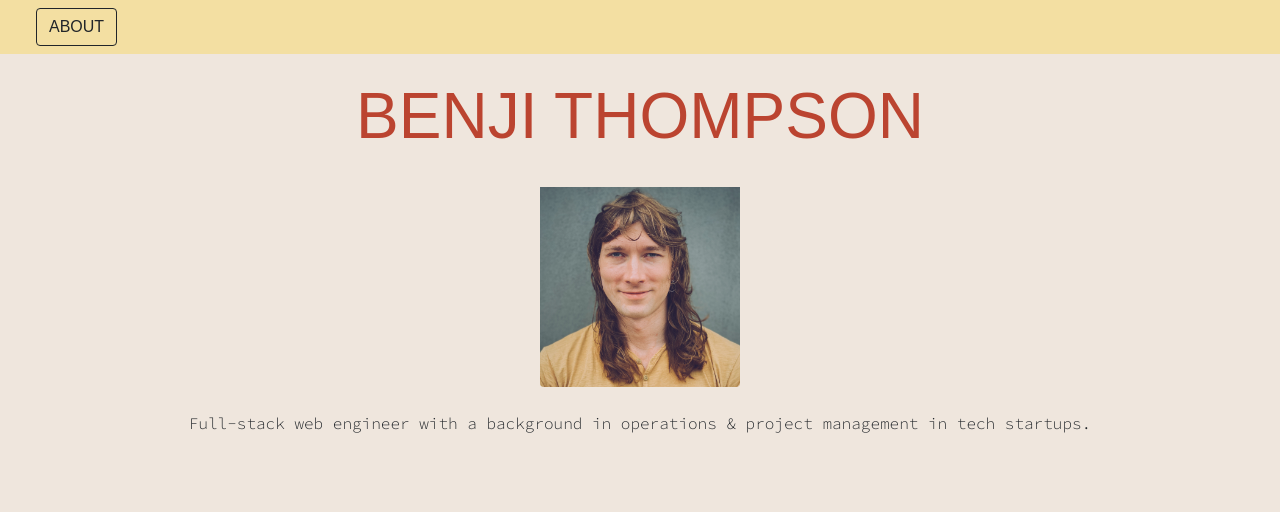
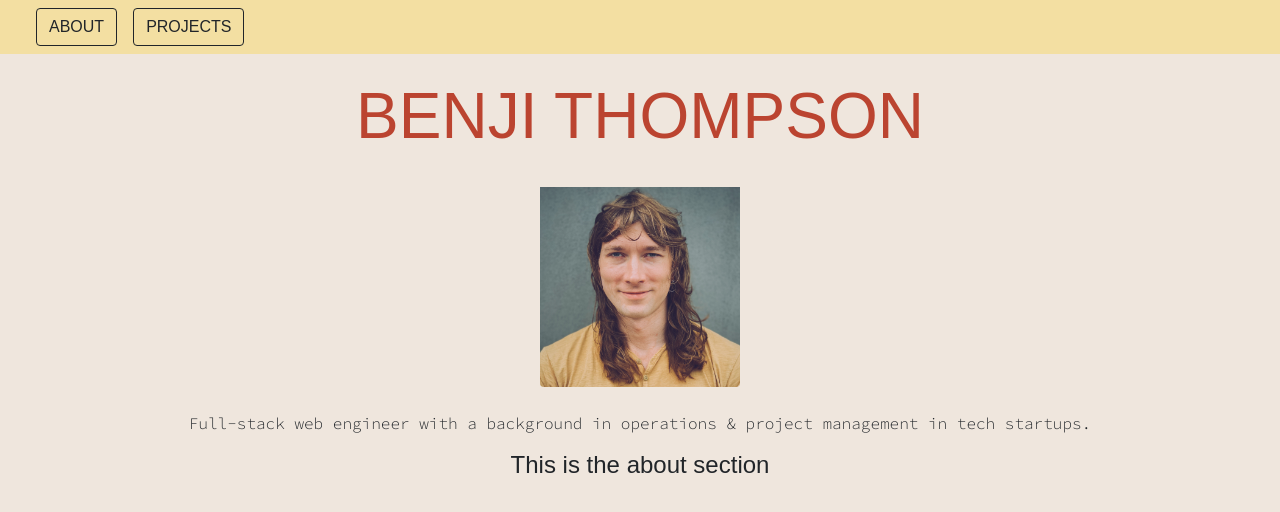
Before and after one commit to benjipt/fullstack-portfolio, a React (Create React App) app: page / in a window 1280 px wide. Shown: the top 512 px of the page. Built offline with nearby package versions, Linux system fonts and the light colour scheme; a web font is replaced by a local one.

Commit message:
created About and Projects components. buttons change state of app and display/hide each component

```diff
--- a/src/App.js
+++ b/src/App.js
@@ -1,11 +1,47 @@
 import React, { Component } from 'react'
 import Header from './components/Header'
+import About from './components/About'
+import Projects from './components/Projects'
 
 export default class App extends Component {
+  constructor(props) {
+    super(props)
+
+    this.state = {
+      showAbout: true,
+      showProjects: false
+    }
+
+    this.showAbout = this.showAbout.bind(this)
+    this.showProjects = this.showProjects.bind(this)
+  }
+
+  showAbout(event) {
+    event.preventDefault()
+    this.setState({
+      showAbout: true,
+      showProjects: false
+    })
+  }
+
+  showProjects(event) {
+    event.preventDefault()
+    this.setState({
+      showAbout: false,
+      showProjects: true
+    })
+  }
+
   render() {
     return (
       <div>
-        <Header />
+        <Header
+          showAbout={ this.showAbout }
+          showProjects={ this.showProjects } />
+
+        { this.state.showAbout && <About /> }
+
+        { this.state.showProjects && <Projects /> }
       </div>
     )
   }
--- /dev/null
+++ b/src/components/About.js
@@ -0,0 +1,11 @@
+import React, { Component } from 'react'
+
+export default class About extends Component {
+    render() {
+        return (
+            <div className="container text-center">
+                <h4>This is the about section</h4>
+            </div>
+        )
+    }
+}
--- a/src/components/Header.js
+++ b/src/components/Header.js
@@ -16,10 +16,12 @@ export default class Header extends Component {
         return (
             <div className="header text-center">
                 <nav className="navbar navbar-dark bg-custom ps-4">
-                    <div className="container-fluid">
-                        {/* <h4>ABOUT</h4> */}
-                        <button className="btn btn-outline-dark">ABOUT</button>
-                    </div>
+                    <form className="container-fluid justify-content-start">
+                        <button className="btn btn-outline-dark me-3"
+                                onClick={ this.props.showAbout }>ABOUT</button>
+                        <button className="btn btn-outline-dark"
+                                onClick={ this.props.showProjects }>PROJECTS</button>
+                    </form>
                 </nav>
                 <h1 className="pt-4">BENJI THOMPSON</h1>
                 <img src={headshot} className="pt-4 rounded" style={imgStyle} alt="headshot Benji Thompson" />
--- /dev/null
+++ b/src/components/Projects.js
@@ -0,0 +1,11 @@
+import React, { Component } from 'react'
+
+export default class Projects extends Component {
+    render() {
+        return (
+            <div className="container text-center">
+                <h4>This is the Projects section</h4>
+            </div>
+        )
+    }
+}
```
